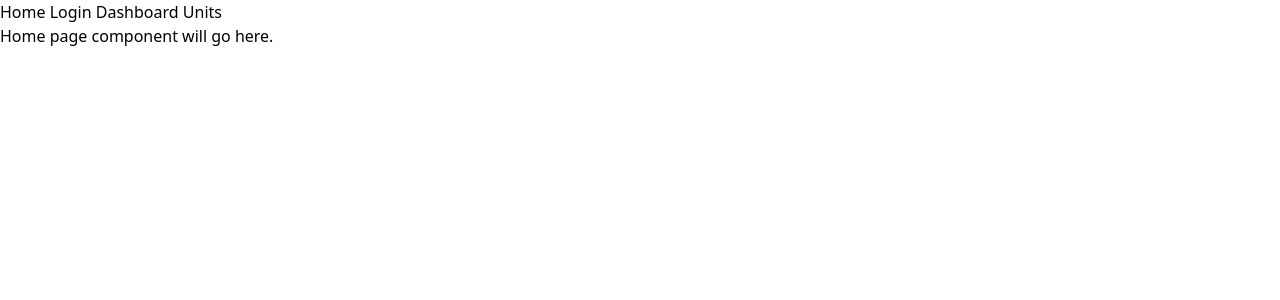
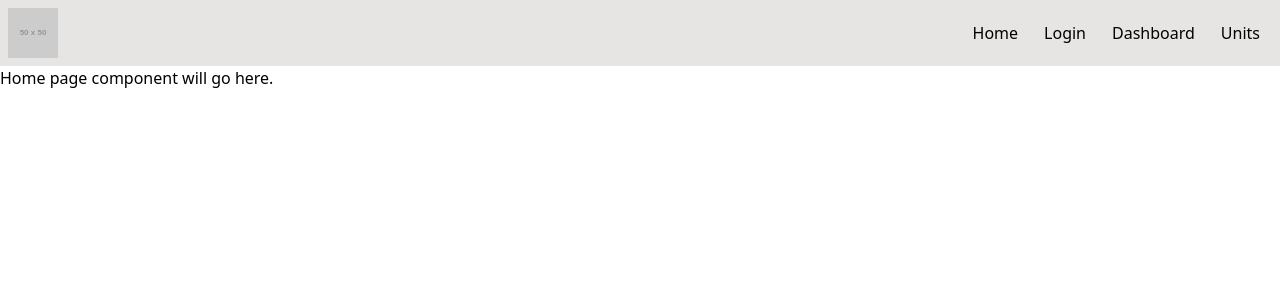
Before and after one commit to Bdavis49382/FloorBooking, a Svelte app: page / in a window 1280 px wide. Shown: the top 300 px of the page. Built offline with nearby package versions, Linux system fonts and the light colour scheme.

Commit message:
implemented styled nav bar

```diff
--- a/src/App.svelte
+++ b/src/App.svelte
@@ -1,17 +1,12 @@
 <script>
-  import { Router, Link, Route} from "svelte-routing";
-  import Counter from "./lib/Counter.svelte";
+  import { Router, Route} from "svelte-routing";
+  import NavBar from "./lib/NavBar.svelte";
 
   export let url = "";
 </script>
 
 <Router { url }>
-  <nav>
-    <Link to="/">Home</Link>
-    <Link to="/login">Login</Link>
-    <Link to="/dashboard">Dashboard</Link>
-    <Link to="/units/1">Units</Link>
-  </nav>
+  <NavBar />
   <div>
     <Route path="/login">
       <p>Login page component will go here.</p>
--- /dev/null
+++ b/src/lib/NavBar.svelte
@@ -0,0 +1,19 @@
+<script>
+  import {  Link } from "svelte-routing";
+  let links = [['/','Home'],['/login','Login'],['/dashboard','Dashboard'],['/units/1','Units']]
+</script>
+
+<nav class="bg-stone-200 p-2 flex justify-between">
+  <a href="/">
+    <img src="https://placehold.co/50x50" alt="Logo">
+  </a>
+  <div class="flex gap-0.5">
+    {#each links as link}
+      <Link class="pt-1 pb-1 pe-3 ps-3 hover:bg-stone-300 content-center rounded-sm hover:shadow-sm active:shadow-none active:inset-shadow-sm inset-shadow-stone-400" to={link[0]}>{link[1]}</Link>
+    {/each}
+  </div>
+</nav>
+
+
+<style>
+</style>
```
